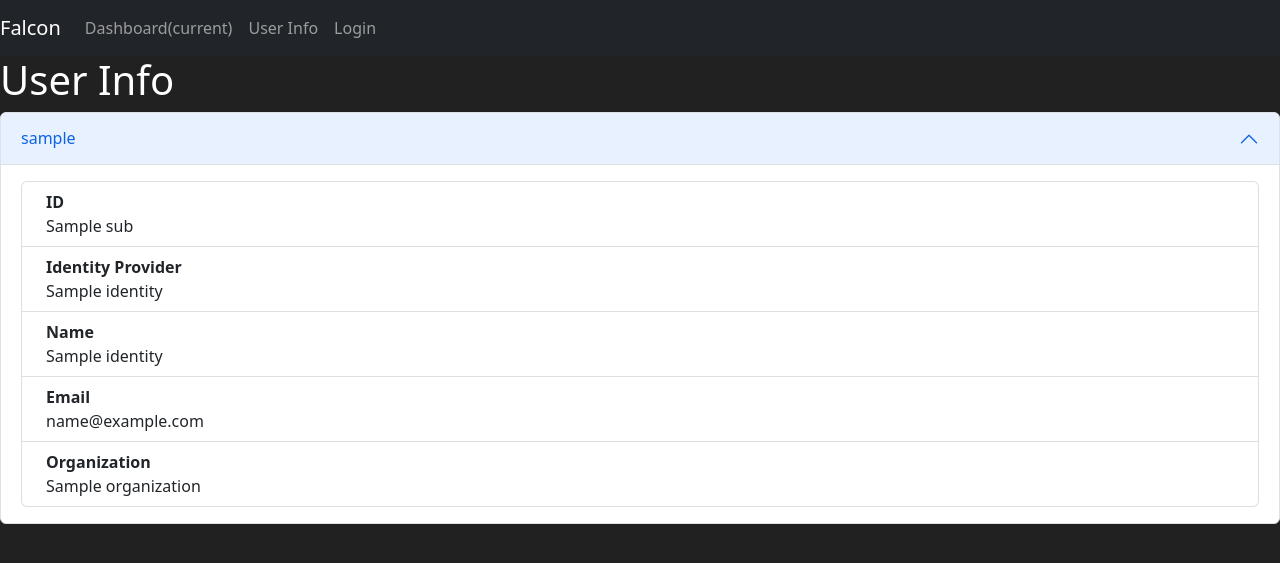
After one commit to martires-colin/falcon-globus-website, a Flask app: template flask-server/templates/userInfo.html in a window 1280 px wide. The commit adds this page. Shown: the top 563 px of the page. Run offline with Flask 2, Linux system fonts and the light colour scheme; the template is opened without the code that fills it: most values are stand-ins (such as "Sample title", 1, 10 or a date in 2020).

```diff
--- a/flask-server/globusAPI.py
+++ b/flask-server/globusAPI.py
@@ -36,7 +36,6 @@ app.secret_key = '\xaa\xa7\xf5\xf9\xd3G:\x17\x0f\xd7\x9c\xee\x1c\x9a\xb4\x80\xb4
 
 CLIENT_ID = "fe1fe34a-b528-4c7d-8708-5ebcfc53cc5a"
 CLIENT_SECRET = "CQyDAvpU1oGp36Hs7omJZRFTzbLtPFOmje6yFCnmIGY="
-# REDIRECT_URI should probably be homepage
 REDIRECT_URI = "http://localhost:5000/code_page"
 SCOPES = [
             GroupsScopes.view_my_groups_and_memberships,
@@ -46,20 +45,17 @@ SCOPES = [
             AuthScopes.profile
         ]
 
-
 client = globus_sdk.ConfidentialAppAuthClient(CLIENT_ID, CLIENT_SECRET)
 
 @app.route("/")
 @app.route("/home")
 def home():
     client.oauth2_start_flow(redirect_uri=REDIRECT_URI, requested_scopes=SCOPES)
-
     return render_template(
         'home.html',
         auth_url=client.oauth2_get_authorize_url()
     )
 
-# can change "/code_page" later
 @app.route("/code_page")
 def code_page():
     auth_code = request.args.get('code')
@@ -74,52 +70,33 @@ def code_page():
 @app.route("/dashboard")
 def dashboard():
 
+    authToken = session["globus_auth_token"]
+    transferToken = session["globus_transfer_token"]
+    groupsToken = session["globus_groups_token"]
     if "globus_auth_token" and "globus_transfer_token" and "globus_groups_token" in session:
-        return session["globus_auth_token"]
-    else:
-        return redirect(url_for("home"))
+
+        # change epID and path to variables retireved from search?
+        files = getFiles('ceea5ca0-89a9-11e7-a97f-22000a92523b', '/~/')
 
 
 
 
+        return render_template('dashboard.html', files=files)
+    else:
+        return redirect(url_for('home'))
 
-# RETRIEVE GROUP INFORMATION
-@app.route("/group_info/<globus_groups_token>")
-def getGroupInfo(globus_groups_token):
-    groups_client = globus_sdk.GroupsClient(
-        authorizer=globus_sdk.AccessTokenAuthorizer(globus_groups_token)
-    )
-    group_data = []
-    groups = groups_client.get_my_groups()
-    for group in groups:
-        group_data.append(group)
 
-    return jsonify({"groups": group_data})
+
 
 # RETRIEVE USER INFO
-@app.route("/user_info/<globus_auth_token>")
-def getUserInfo(globus_auth_token):
+@app.route("/user_info")
+def user_info():
+    authToken = session["globus_auth_token"]
     auth_client = globus_sdk.AuthClient(
-        authorizer=globus_sdk.AccessTokenAuthorizer(globus_auth_token)
+        authorizer=globus_sdk.AccessTokenAuthorizer(authToken)
     )
-    user_info = auth_client.oauth2_userinfo()
 
-    identities = []
-    for identity in user_info["identity_set"]:
-        identities.append(identity["identity_provider_display_name"])
-    id_list = ', '.join(identities)
-
-    return {
-        'Sub': user_info["sub"],
-        'Organization': user_info["organization"],
-        'Name':user_info["name"],
-        'Username': user_info["preferred_username"],
-        'IDP': user_info["identity_provider"],
-        'IDP Display Name': user_info["identity_provider_display_name"],
-        'Email': user_info["email"],
-        'Last Authentication': user_info["last_authentication"],
-        'Identity Set': id_list
-    }
+    return render_template('userInfo.html', user_info=auth_client.oauth2_userinfo())
 
 
 # SEARCH COLLECTIONS
@@ -141,66 +118,86 @@ def searchCollections(tc):
 # path = '/usr/include/'
 
 # RETRIEVE USER FILES
-def getFiles(tc):
-    ep_id = input("\nEnter endpoint ID: ").strip()
-    path = input("Specify Path: ").strip()
-    print('\n----------------FILE INFORMATION-----------------\n')
-    for entry in tc.operation_ls(ep_id, path=path, orderby=["name"]):
-        print(
-            f'File Name: {entry["name"]}\n' \
-            f'Last Modified: {entry["last_modified"]}\n' \
-            f'Size: {entry["size"]} bytes\n' \
-            f'Permissions: {entry["permissions"]}\n' \
-            f'Type: {entry["type"]}\n' \
-            f'User: {entry["user"]}\n' \
-            f'Group: {entry["group"]}\n' \
-            f'DATA_TYPE: {entry["DATA_TYPE"]}\n' \
-            f'link_group: {entry["link_group"]}\n' \
-            f'link_last_modified: {entry["link_last_modified"]}\n' \
-            f'link_size: {entry["link_size"]}\n' \
-            f'link_target: {entry["link_target"]}\n' \
-            f'link_user: {entry["link_user"]}\n'
-        )
+def getFiles(epID, path):
+    transferToken = session["globus_transfer_token"]
+    transfer_client = globus_sdk.TransferClient(
+        authorizer=globus_sdk.AccessTokenAuthorizer(transferToken)
+    )
+
+    # ep_id = input("\nEnter endpoint ID: ").strip()
+    # path = input("Specify Path: ").strip()
+    # print('\n----------------FILE INFORMATION-----------------\n')
+    # for entry in transfer_client.operation_ls(epID, path=path, orderby=["name"]):
+    #     print(
+    #         f'File Name: {entry["name"]}\n' \
+    #         f'Last Modified: {entry["last_modified"]}\n' \
+    #         f'Size: {entry["size"]} bytes\n' \
+    #         f'Permissions: {entry["permissions"]}\n' \
+    #         f'Type: {entry["type"]}\n' \
+    #         f'User: {entry["user"]}\n' \
+    #         f'Group: {entry["group"]}\n' \
+    #         f'DATA_TYPE: {entry["DATA_TYPE"]}\n' \
+    #         f'link_group: {entry["link_group"]}\n' \
+    #         f'link_last_modified: {entry["link_last_modified"]}\n' \
+    #         f'link_size: {entry["link_size"]}\n' \
+    #         f'link_target: {entry["link_target"]}\n' \
+    #         f'link_user: {entry["link_user"]}\n'
+    #     )
+
+    return transfer_client.operation_ls(epID, path=path, orderby=["name"])
 
 
 # TRANSFER FILES
-def transferFiles(tc):
+# def transferFiles(tc):
 
-    # sourceEP = input("\nEnter source end point: ").strip()
-    # destEP = input("Enter destination end point: ").strip()
+#     # sourceEP = input("\nEnter source end point: ").strip()
+#     # destEP = input("Enter destination end point: ").strip()
 
-    sourceEP = 'ceea5ca0-89a9-11e7-a97f-22000a92523b'
-    destEP = 'b256c034-1578-11eb-893e-0a5521ff3f4b'
+#     sourceEP = 'ceea5ca0-89a9-11e7-a97f-22000a92523b'
+#     destEP = 'b256c034-1578-11eb-893e-0a5521ff3f4b'
 
-    sourceFilePath = input("Enter source file path: ").strip()
-    destFilePath = input("Enter destination file path: ").strip()
+#     sourceFilePath = input("Enter source file path: ").strip()
+#     destFilePath = input("Enter destination file path: ").strip()
 
-    tdata = globus_sdk.TransferData(tc, sourceEP, destEP)
-    tdata.add_item(sourceFilePath, destFilePath)
-    transfer_result = tc.submit_transfer(tdata)
+#     tdata = globus_sdk.TransferData(tc, sourceEP, destEP)
+#     tdata.add_item(sourceFilePath, destFilePath)
+#     transfer_result = tc.submit_transfer(tdata)
 
-    taskID = transfer_result["task_id"]
+#     taskID = transfer_result["task_id"]
 
-    tc.task_wait(taskID, timeout=60, polling_interval=1)
-    # while not tc.task_wait(taskID, timeout=1, polling_interval=1):
-    #     print('.', end="")
+#     tc.task_wait(taskID, timeout=60, polling_interval=1)
+#     # while not tc.task_wait(taskID, timeout=1, polling_interval=1):
+#     #     print('.', end="")
 
-    taskStatus = tc.get_task(taskID)
+#     taskStatus = tc.get_task(taskID)
 
-    print(f'\nTRANSFER RESULT:\n{transfer_result}')
-    print(f'\nTASK STATUS:\n{taskStatus}')
+#     print(f'\nTRANSFER RESULT:\n{transfer_result}')
+#     print(f'\nTASK STATUS:\n{taskStatus}')
 
 
-def displayMenu():
-    print(
-        '\n---------------Menu OPTIONS---------------\n'
-        '1: Display User Info\n' \
-        '2: Display User Group Info\n' \
-        '3: Search Collections\n' \
-        '4: List Collection Files\n' \
-        '5: Transfer Files\n' \
-        '6: Exit Program\n'
-    )
+# def displayMenu():
+#     print(
+#         '\n---------------Menu OPTIONS---------------\n'
+#         '1: Display User Info\n' \
+#         '2: Display User Group Info\n' \
+#         '3: Search Collections\n' \
+#         '4: List Collection Files\n' \
+#         '5: Transfer Files\n' \
+#         '6: Exit Program\n'
+#     )
+
+# # RETRIEVE GROUP INFORMATION
+# # @app.route("/group_info/<globus_groups_token>")
+# def getGroupInfo(globus_groups_token):
+#     groups_client = globus_sdk.GroupsClient(
+#         authorizer=globus_sdk.AccessTokenAuthorizer(globus_groups_token)
+#     )
+#     group_data = []
+#     groups = groups_client.get_my_groups()
+#     for group in groups:
+#         group_data.append(group)
+
+#     return {"groups": group_data}
 
 # def main():
 
--- a/flask-server/templates/base.html
+++ b/flask-server/templates/base.html
@@ -22,12 +22,15 @@
         <div class="collapse navbar-collapse" id="navbarNav">
             <ul class="navbar-nav mr-auto">
                 <li class="nav-item active">
-                    <a class="nav-link" href="{{ url_for('home') }}">Home <span class="sr-only">(current)</span></a>
+                    <a class="nav-link" href="{{ url_for('dashboard') }}">Dashboard<span class="sr-only">(current)</span></a>
                 </li>
             </ul>
             <ul class="navbar-nav">
                 <li class="nav-item">
-                    <a class="nav-link" href="#">Login</a>
+                    <a class="nav-link" href="{{ url_for('user_info') }}">User Info</a>
+                </li>
+                <li class="nav-item">
+                    <a class="nav-link" href="{{ url_for('home') }}">Login</a>
                 </li>
             </ul>
         </div>
--- /dev/null
+++ b/flask-server/templates/userInfo.html
@@ -0,0 +1,65 @@
+{% extends 'base.html' %}
+
+{% block title %}
+User Info
+{% endblock %}
+
+{% block content %}
+
+<h1>User Info</h1>
+
+
+<div class="accordion" id="accordionExample">
+
+    {% for id in user_info.identity_set%}
+    <div class="accordion-item">
+        <h2 class="accordion-header">
+            <button class="accordion-button" type="button" data-bs-toggle="collapse" data-bs-target="#collapseOne"
+                aria-expanded="true" aria-controls="collapseOne">
+                {{ id.username }}
+            </button>
+        </h2>
+        <div id="collapseOne" class="accordion-collapse collapse show" aria-labelledby="headingOne"
+            data-bs-parent="#accordionExample">
+            <div class="accordion-body">
+
+                <ul class="list-group">
+                    <li class="list-group-item d-flex justify-content-between align-items-start">
+                        <div class="ms-2 me-auto">
+                            <div class="fw-bold">ID</div>
+                            {{ id.sub }}
+                        </div>
+                    </li>
+                    <li class="list-group-item d-flex justify-content-between align-items-start">
+                        <div class="ms-2 me-auto">
+                            <div class="fw-bold">Identity Provider</div>
+                            {{ id.identity_provider_display_name }}
+                        </div>
+                    </li>
+                    <li class="list-group-item d-flex justify-content-between align-items-start">
+                        <div class="ms-2 me-auto">
+                            <div class="fw-bold">Name</div>
+                            {{ id.name }}
+                        </div>
+                    </li>
+                    <li class="list-group-item d-flex justify-content-between align-items-start">
+                        <div class="ms-2 me-auto">
+                            <div class="fw-bold">Email</div>
+                            {{ id.email }}
+                        </div>
+                    </li>
+                    <li class="list-group-item d-flex justify-content-between align-items-start">
+                        <div class="ms-2 me-auto">
+                            <div class="fw-bold">Organization</div>
+                            {{ id.organization }}
+                        </div>
+                    </li>
+                </ul>
+
+            </div>
+        </div>
+    </div>
+
+    {% endfor %}
+
+    {% endblock %}
```
Also changed, not shown: flask-server/templates/dashboard.html (added, +39 -0 lines).
